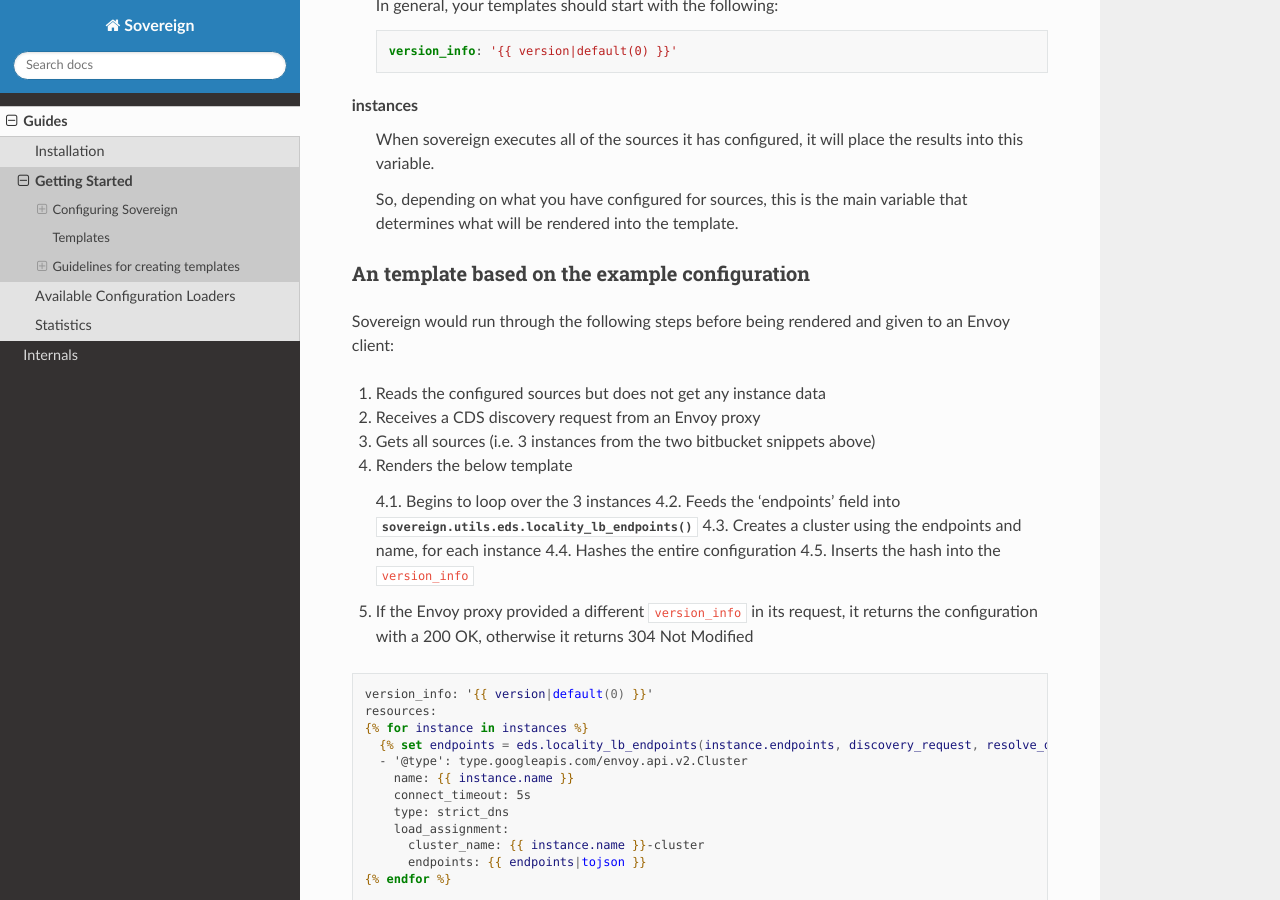
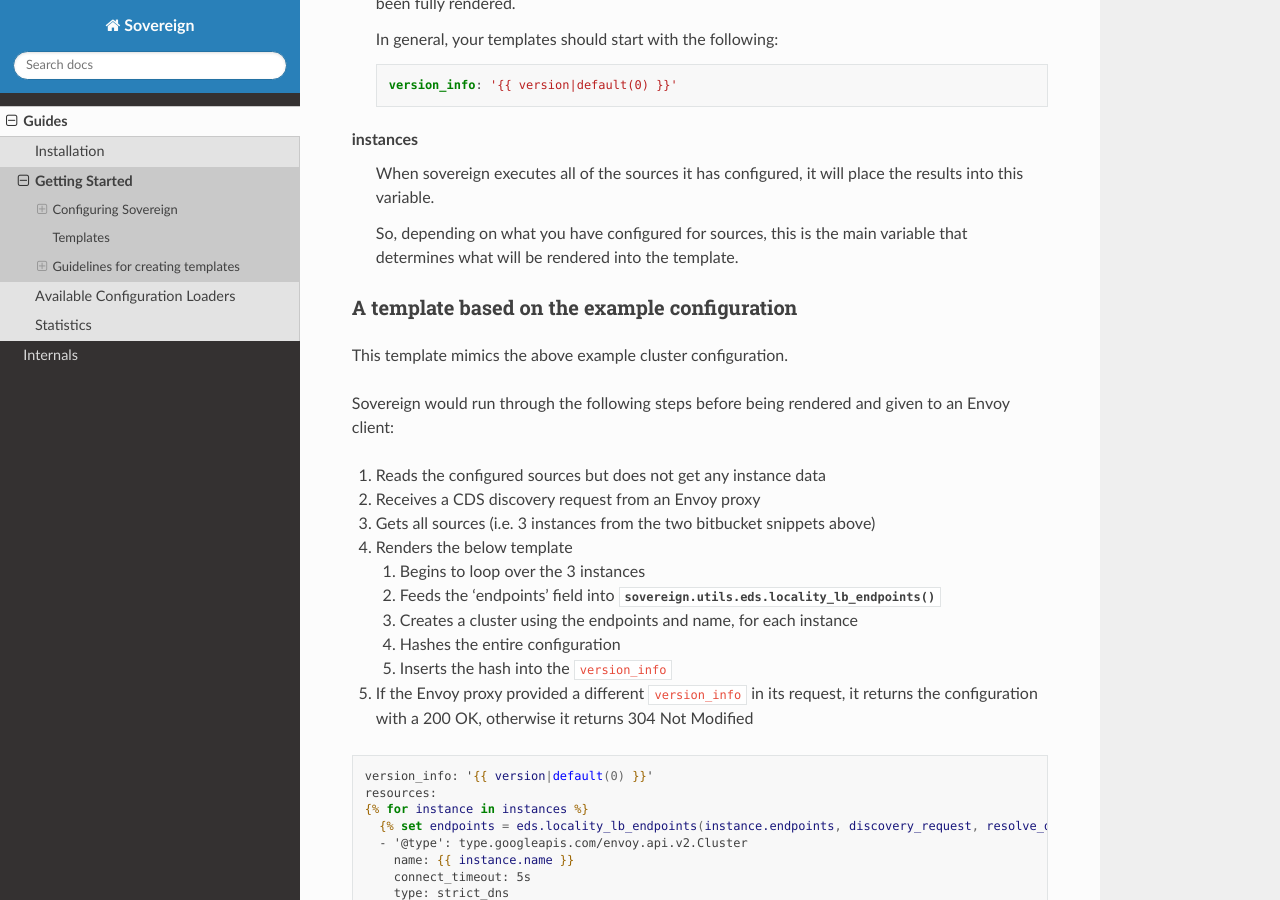
Before and after one commit to cetanu/sovereign, a Sphinx documentation site: the page built from docs/guides/getting_started.rst, in a window 1280 px wide and 900 px high, scrolled down 2767 px. Built offline with Sphinx 7.4.7 and the Read the Docs theme 2.0.0, drawn with Linux system fonts in a browser that asks for light colours; some of the changed text lies outside the part shown.

Commit message:
Doco update

```diff
--- a/docs/guides/config_loaders.rst
+++ b/docs/guides/config_loaders.rst
@@ -34,32 +34,27 @@
 
 Examples
 ^^^^^^^^^^^^^^^^^^^^^^^^^^^^^^^^^^^^^^^^^^^^^^^^^^^^^^^^^^^^^^^^^^^^^^^^^^^^
-.. code-block:: none
 
 Single file
 """""""""""""""""""""""""""""""""""""
-
 .. code-block:: none
 
      file:///etc/sovereign.yaml
 
 Multiple files (comma separated)
 """""""""""""""""""""""""""""""""""""
-
 .. code-block:: none
 
      file:///etc/sovereign/common.yaml,file:///etc/sovereign/dev.yaml
 
 Other types of sources
 """""""""""""""""""""""""""""""""""""
-
 .. code-block:: none
 
      http://config.myserver.com/environments/dev.yaml
 
 Other types of formats
 """""""""""""""""""""""""""""""""""""
-
 .. code-block:: none
 
      http+json://config.myserver.com/environments/dev.json
--- a/docs/guides/getting_started.rst
+++ b/docs/guides/getting_started.rst
@@ -135,22 +137,24 @@
   So, depending on what you have configured for sources, this is the main variable that
   determines what will be rendered into the template.
 
-An template based on the example configuration
-""""""""""""""""""""""""""""""""""""""""""""""
+A template based on the example configuration
+"""""""""""""""""""""""""""""""""""""""""""""
+This template mimics the above example cluster configuration.
+
 Sovereign would run through the following steps before being rendered and given to an Envoy client:
 
-1. Reads the configured sources but does not get any instance data
-2. Receives a CDS discovery request from an Envoy proxy
-3. Gets all sources (i.e. 3 instances from the two bitbucket snippets above)
-4. Renders the below template
+#. Reads the configured sources but does not get any instance data
+#. Receives a CDS discovery request from an Envoy proxy
+#. Gets all sources (i.e. 3 instances from the two bitbucket snippets above)
+#. Renders the below template
 
-   4.1. Begins to loop over the 3 instances
-   4.2. Feeds the 'endpoints' field into :func:`sovereign.utils.eds.locality_lb_endpoints`
-   4.3. Creates a cluster using the endpoints and name, for each instance
-   4.4. Hashes the entire configuration
-   4.5. Inserts the hash into the ``version_info``
+   #. Begins to loop over the 3 instances
+   #. Feeds the 'endpoints' field into :func:`sovereign.utils.eds.locality_lb_endpoints`
+   #. Creates a cluster using the endpoints and name, for each instance
+   #. Hashes the entire configuration
+   #. Inserts the hash into the ``version_info``
 
-5. If the Envoy proxy provided a different ``version_info`` in its request, it returns
+#. If the Envoy proxy provided a different ``version_info`` in its request, it returns
    the configuration with a 200 OK, otherwise it returns 304 Not Modified
 
 .. code-block:: jinja
--- a/setup.py
+++ b/setup.py
@@ -20,7 +20,7 @@
 setup(
     name='sovereign',
     version='0.1.12',
-    python_requires='>=3.6.0',
+    python_requires='>=3.7.0',
     packages=find_packages('src'),
     package_dir={'': 'src'},
     package_data={
```
Also changed, not shown: other parts of docs/guides/getting_started.rst (+4 -2 lines).
